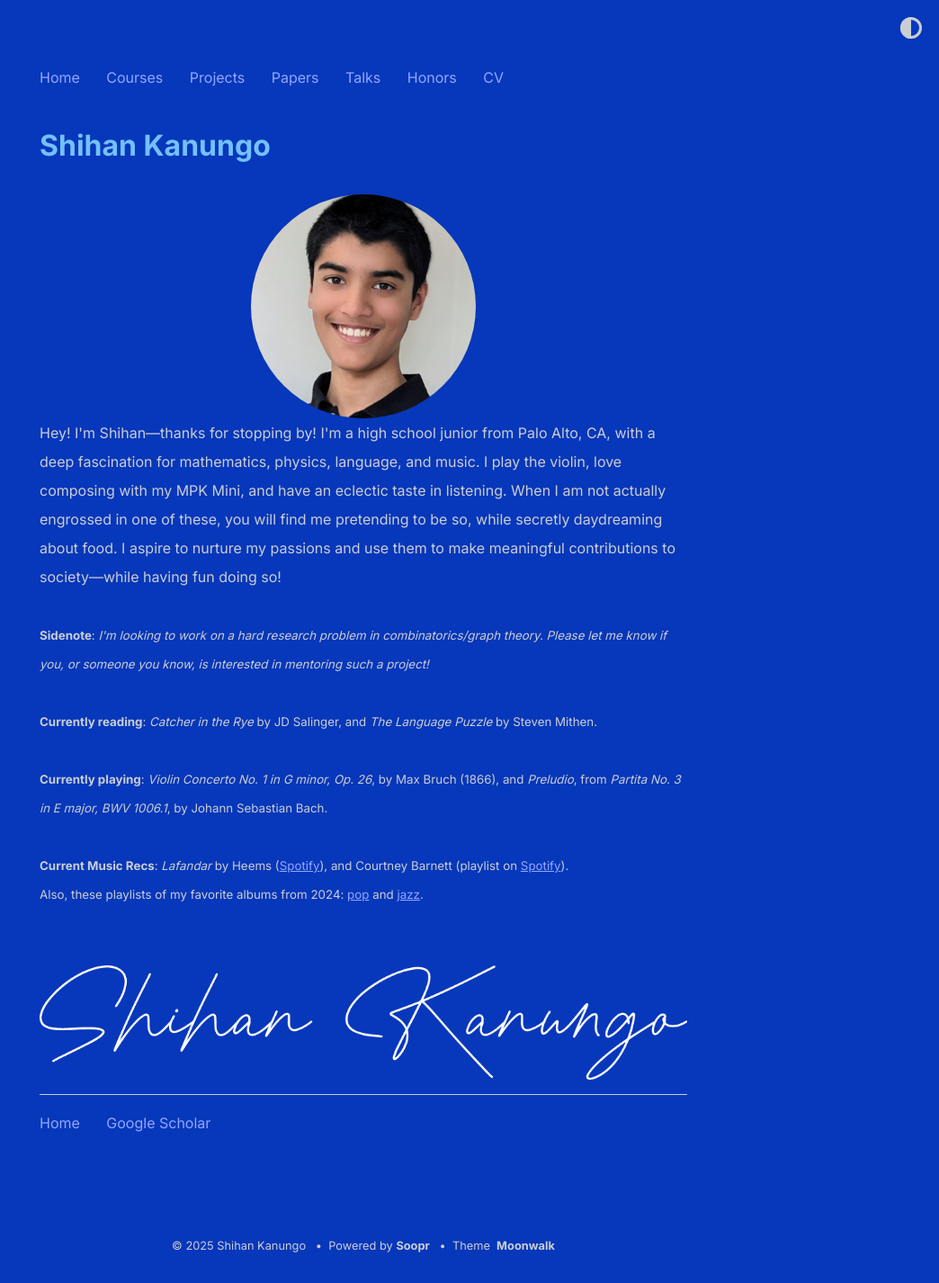
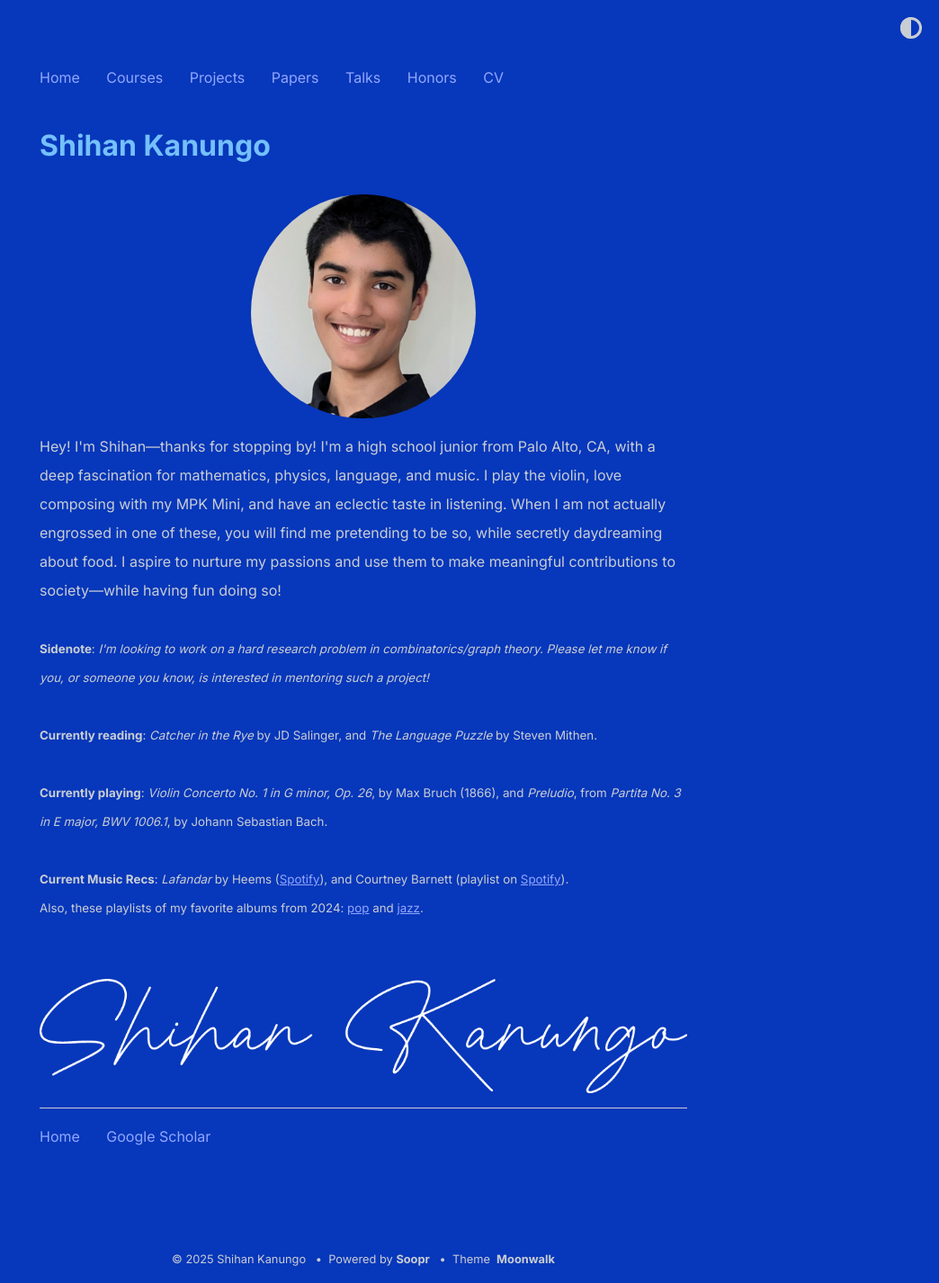
Before and after one commit to shihankanungo/shihankanungo.github.io, a Jekyll site: the page built from index.md, in a window 1280 px wide. Shown: the whole page at 90% size, without its empty margins (236-1280 px from the left). Built offline with Jekyll 4.4.1, drawn with Linux system fonts in a browser that asks for light colours.

Commit message:
Update _config.yml

```diff
--- a/_config.yml
+++ b/_config.yml
@@ -2,7 +2,7 @@
 author: Shihan Kanungo
 url: https://www.shihankanungo.github.io/shihanmoonwalk/ # root address of the site
 description: > # description of the site (multiple lines allowed)
-  <img src="photo.png" alt="Avatar" style="width:250px; border-radius:50%;">
+  <img src="photo.png" alt="Avatar" style="width:250px; border-radius:50%; padding-bottom:15px;">
   Hey! I'm Shihan&mdash;thanks for stopping by! I'm a high school junior from Palo Alto, CA, with a deep fascination for mathematics, physics, language, and music. I play the violin, love composing with my MPK Mini, and have an eclectic taste in listening. When I am not actually engrossed in one of these, you will find me pretending to be so, while secretly daydreaming about food. I aspire to nurture my passions and use them to make meaningful contributions to society&mdash;while having fun doing so!
           <br /><br />
 
```
